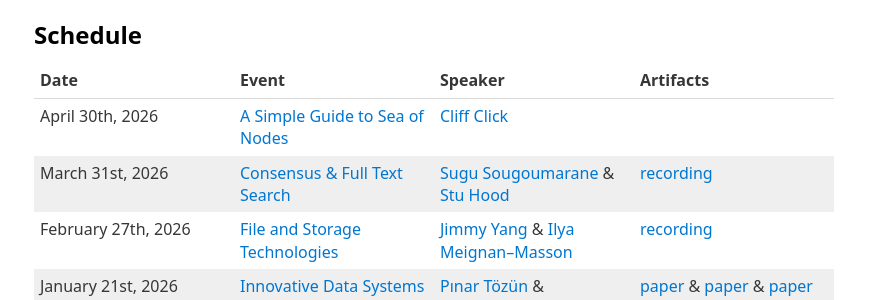
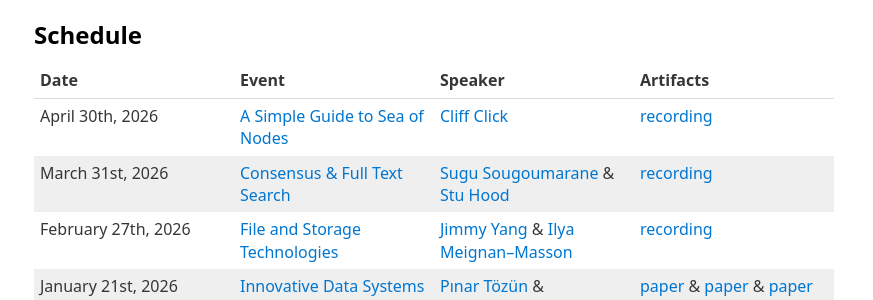
Before and after one commit to thisismiller/southbaysystems.xyz, a Jekyll site: the page built from index.markdown, in a window 1280 px wide. Shown: the part 345-645 px from the top of the page, without its empty margins (206-1079 px from the left). Built offline with Jekyll 4.4.1, drawn with Linux system fonts in a browser that asks for light colours.

Commit message:
Add sea of nodes recording

```diff
--- a/index.markdown
+++ b/index.markdown
@@ -21,7 +21,7 @@ Speakers will share their experience building, debugging, testing, and maintaini
 
 | Date | Event | Speaker | Artifacts |
 | --- | --- | --- | --- |
-| April 30th, 2026 | [A Simple Guide to Sea of Nodes](https://luma.com/nnq9aq27) | [Cliff Click](https://github.com/cliffclick) | |
+| April 30th, 2026 | [A Simple Guide to Sea of Nodes](https://luma.com/nnq9aq27) | [Cliff Click](https://github.com/cliffclick) | [recording](https://youtu.be/BG1zqnTGpyc) |
 | March 31st, 2026 | [Consensus & Full Text Search](https://luma.com/2g3exvjw) | [Sugu Sougoumarane](https://sougou.io/about/) & [Stu Hood](https://www.linkedin.com/in/stu-hood-6b65633/) | [recording](https://youtu.be/TeFsBVIYBis) |
 | February 27th, 2026 | [File and Storage Technologies](https://luma.com/oqu0l8st) | [Jimmy Yang](https://www.linkedin.com/in/jimmy-yang-6a7a0b12/) & [Ilya Meignan--Masson](https://ilya-meignan--masson.me/) | [recording](https://www.youtube.com/watch?v=8j1Dqi2M_pI) |
 | January 21st, 2026 | [Innovative Data Systems Research](https://luma.com/8a54z94d) | [Pınar Tözün](https://www.pinartozun.com/) & [Maximilian Kuschewski](https://www.cs.cit.tum.de/dis/team/maximilian-kuschewski/) & [Alexander Baumstark](https://www.linkedin.com/in/alexander-baumstark-abc123/) | [paper](https://vldb.org/cidrdb/papers/2026/p6-houlborg.pdf) & [paper](https://www.cs.cit.tum.de/fileadmin/w00cfj/dis/papers/umami.pdf) & [paper](https://vldb.org/cidrdb/papers/2026/p24-baumstark.pdf) |
```
